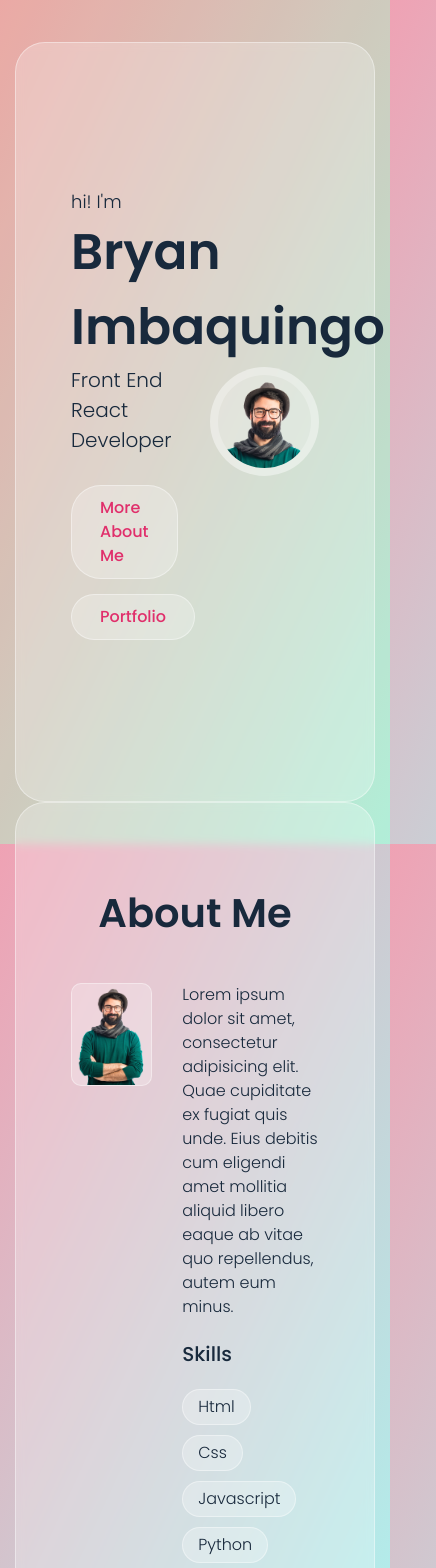
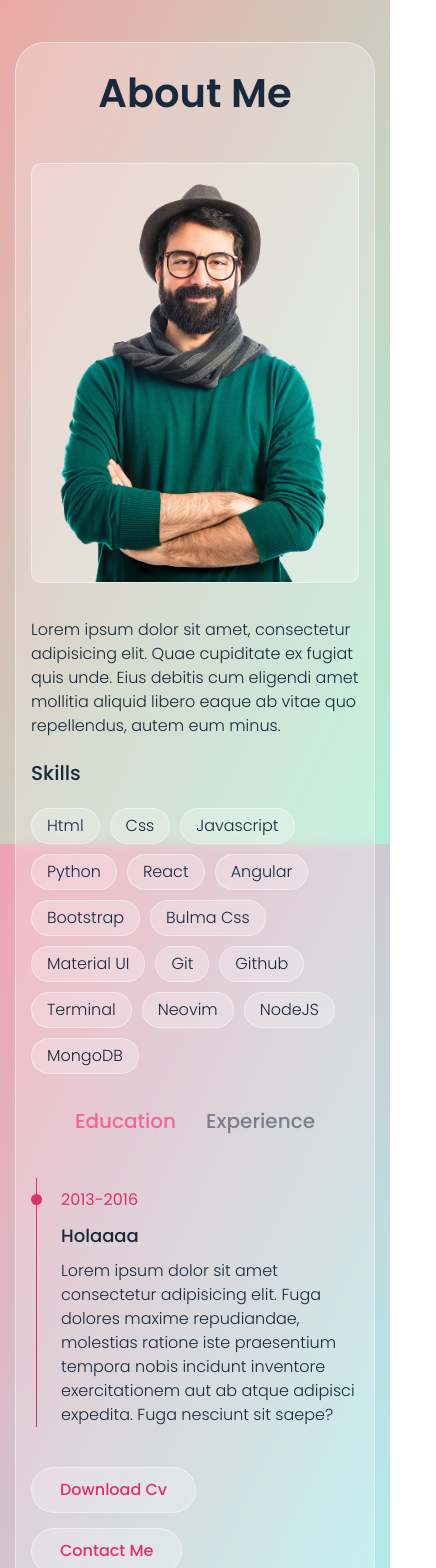
Before and after one commit to bimbaquingoch/portFolio, a React (Create React App) app: page /portfolio in a window 390 px wide. Shown: the top 1568 px of the page, 436 px wide, since content can reach past the window. Built offline with nearby package versions, Linux system fonts and the light colour scheme.

Commit message:
home, about - responsive

```diff
--- a/src/App.css
+++ b/src/App.css
@@ -101,10 +101,10 @@ section {
   position: relative;
 }
 
-.container {
-  padding: 0 40px;
-  width: 100%;
-}
+/* .container { */
+/*   padding: 0 40px; */
+/*   width: 100%; */
+/* } */
 
 .row {
   display: flex;
@@ -113,10 +113,6 @@ section {
 
 .aling-items-center {
   align-items: center;
-}
-
-.sec-padding {
-  padding: 80px 0;
 }
 
 .flex-end {
@@ -203,6 +199,44 @@ button {
   color: var(--white);
 }
 
+@media screen and (min-width: 720px) {
+  .container {
+    padding: 0 40px;
+    width: 100%;
+  }
+
+  .sec-padding {
+    padding: 80px 0;
+  }
+
+  .section-title {
+    margin-top: 0;
+  }
+  /* home */
+  .home-section {
+    display: flex;
+    padding: 120px 0;
+  }
+  .home-text,
+  .home-img {
+    width: 50%;
+  }
+  .home-text h1 {
+    font-size: 5rem;
+  }
+  /* about */
+  .about-img {
+    width: 40%;
+  }
+
+  .about-text {
+    width: 60%;
+  }
+
+  .about-text .timeline-item {
+    padding: 10px 0 0 40px;
+  }
+}
 @media (prefers-color-scheme: dark) {
   :root {
     --main-color: #e02f6b;
--- a/src/App.js
+++ b/src/App.js
@@ -1,8 +1,8 @@
 import React from "react";
-import { Home } from "./components/home/Home";
+// import { Home } from "./components/home/Home";
 import { About } from "./components/about/About";
-import { Portfolio } from "./components/portfolio/Portfolio";
-import { Contact } from "./components/contact/Contact";
+// import { Portfolio } from "./components/portfolio/Portfolio";
+// import { Contact } from "./components/contact/Contact";
 // import { Header } from "./components/header/Header";
 import "./App.css";
 
@@ -10,13 +10,13 @@ const App = () => {
   return (
     <div className="main">
       {/*<Header />*/}
-      <Home />
+      {/*<Home />*/}
       {/*about section*/}
       <About />
       {/*portfolio section*/}
-      <Portfolio />
+      {/*<Portfolio />*/}
       {/*contact section*/}
-      <Contact />
+      {/*<Contact />*/}
     </div>
   );
 };
--- a/src/components/about/About.css
+++ b/src/components/about/About.css
@@ -1,11 +1,13 @@
+.section-title {
+  margin-top: 20px;
+}
+
 .about-img {
   padding: 0 15px;
-  width: 40%;
 }
 
 .about-text {
-  padding: 0 15px;
-  width: 60%;
+  padding: 35px 15px;
 }
 
 .about-img .img-box {
@@ -41,6 +43,9 @@
 }
 
 .about-tabs {
+  align-items: center;
+  justify-content: center;
+  display: flex;
   margin-top: 20px;
 }
 
@@ -63,6 +68,7 @@
 .about-tabs .tab-item:last-child {
   margin: 0;
 }
+
 .about-tabs .tab-item::before {
   background-color: var(--blue-dark);
   bottom: 0;
@@ -107,7 +113,7 @@
 
 .about-text .timeline-item {
   margin-bottom: 30px;
-  padding: 10px 0 0 40px;
+  padding: 10px 0 0 30px;
   position: relative;
 }
 
--- a/src/components/home/Home.css
+++ b/src/components/home/Home.css
@@ -2,12 +2,12 @@
 
 .home-section {
   display: flex;
-  padding: 120px 0;
+  padding: 100px 0;
 }
 
 .home-text,
 .home-img {
-  width: 50%;
+  width: 100%;
   padding: 15px;
 }
 
@@ -16,7 +16,7 @@
 }
 
 .home-text h1 {
-  font-size: 5rem;
+  font-size: 4rem;
   text-transform: capitalize;
 }
 
--- a/src/components/home/Home.js
+++ b/src/components/home/Home.js
@@ -7,6 +7,12 @@ export const Home = () => {
     <section className="home-section aling-items-center">
       <div className="container">
         <div className="row aling-items-center">
+          <div className="home-img">
+            <div className="img-box">
+              <img src={profileImg} alt="profile-img" />
+            </div>
+          </div>
+
           <div className="home-text">
             <p>hi! I'm</p>
             <h1>Bryan Imbaquingo</h1>
@@ -20,11 +26,6 @@ export const Home = () => {
               Portfolio
             </a>
           </div>
-          <div className="home-img">
-            <div className="img-box">
-              <img src={profileImg} alt="profile-img" />
-            </div>
-          </div>
         </div>
       </div>
     </section>
```
